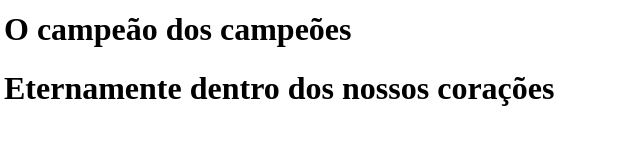
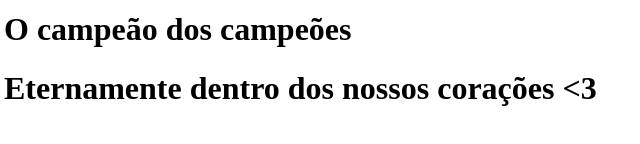
Before and after one commit to Lucke0302/scm, a plain HTML site: page index.html in a window 1280 px wide. Shown: the part 394-538 px from the top of the page, 4-644 px from the left. Drawn offline with Linux system fonts and the light colour scheme.

Commit message:
coloquei um core

```diff
--- a/index.html
+++ b/index.html
@@ -11,6 +11,6 @@
         <img src="https://th.bing.com/th/id/OIP.7jKMxL0XUTsgsIGmMG1aAgHaHa?rs=1&pid=ImgDetMain">
     </div>
     <h1>O campeão dos campeões</h1>
-    <h1>Eternamente dentro dos nossos corações</h1>
+    <h1>Eternamente dentro dos nossos corações <3 </h1>
 </body>
 </html>
```
